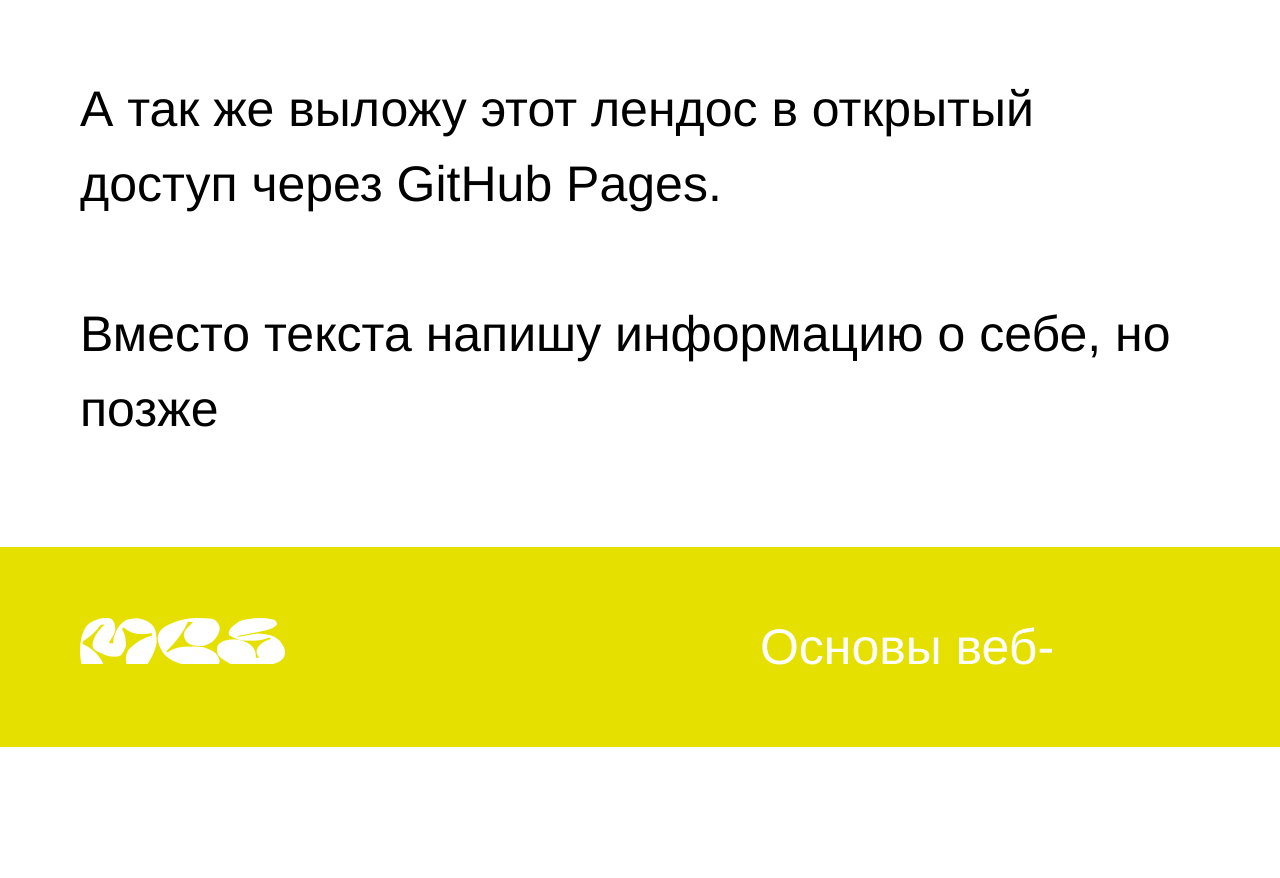
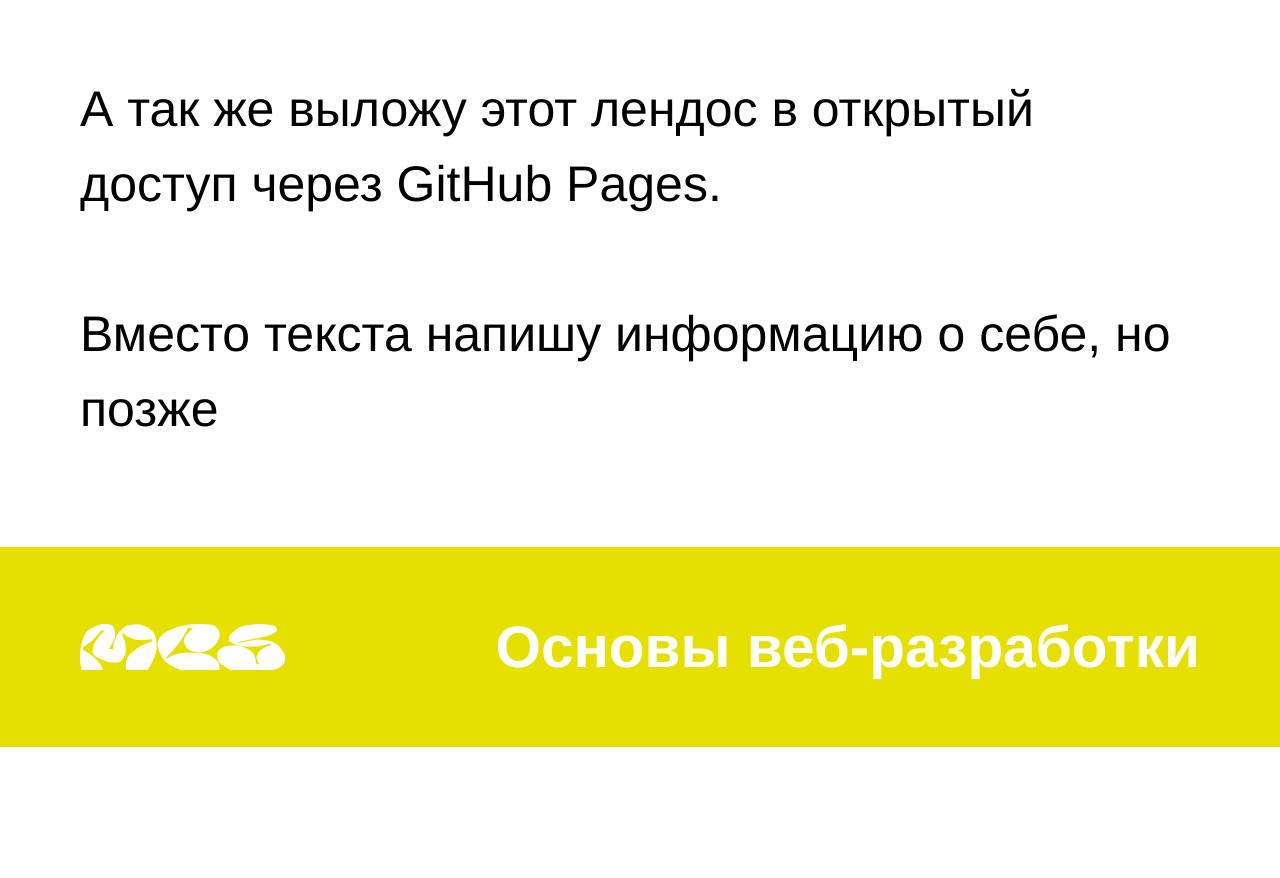
Before and after one commit to Ok-lesia/My_projects, a plain HTML site: page index.html in a window 1280 px wide. Shown: the part 1771-2649 px from the top of the page. After the commit the page ends 2518 px from the top, so only its background shows below. Drawn offline with Linux system fonts and the light colour scheme.

Commit message:
Fix positioning in footer

```diff
--- a/css/style.css
+++ b/css/style.css
@@ -44,14 +44,11 @@
 .footer{
     height: 200px;
     background-color: #E5E000;
+    background-image: url(../img/logo_mcs.png);
+    background-repeat: no-repeat;
+    background-position: center left 80px;
     color: #fff;
     font-size: 50px;
     line-height: 200px;
+    text-align: right;
 }
-.logo{
-    display: inline;
-}
-.footer p{
-    display: inline;
-    margin-left: 461px;
-}
--- a/index.html
+++ b/index.html
@@ -31,8 +31,7 @@
             </section>
         </main>
         <footer class="footer">
-            <img class="logo" src="./img/logo_mcs.png" alt="логотип MCS">
-            <p>Основы веб-разработки</p>
+            <h3>Основы веб-разработки</p>
         </footer>
     </div>
 </body>
```
